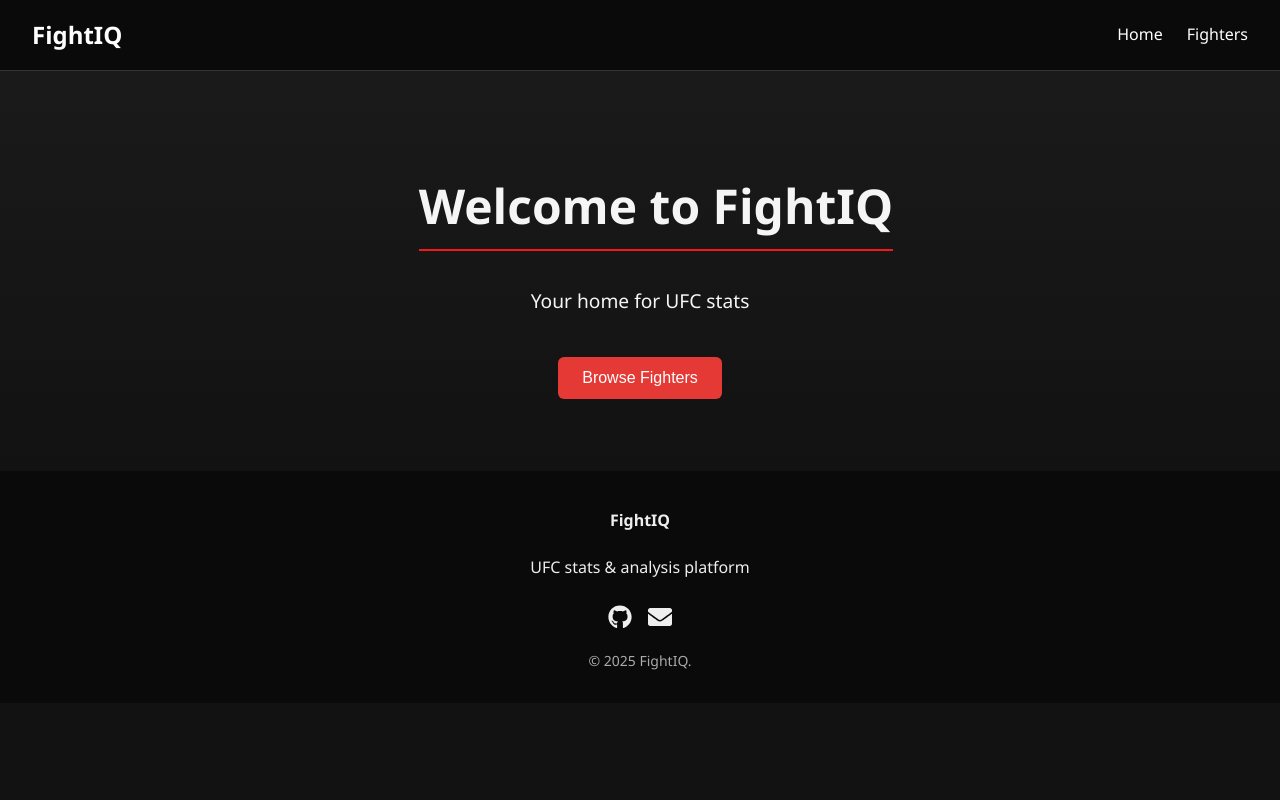
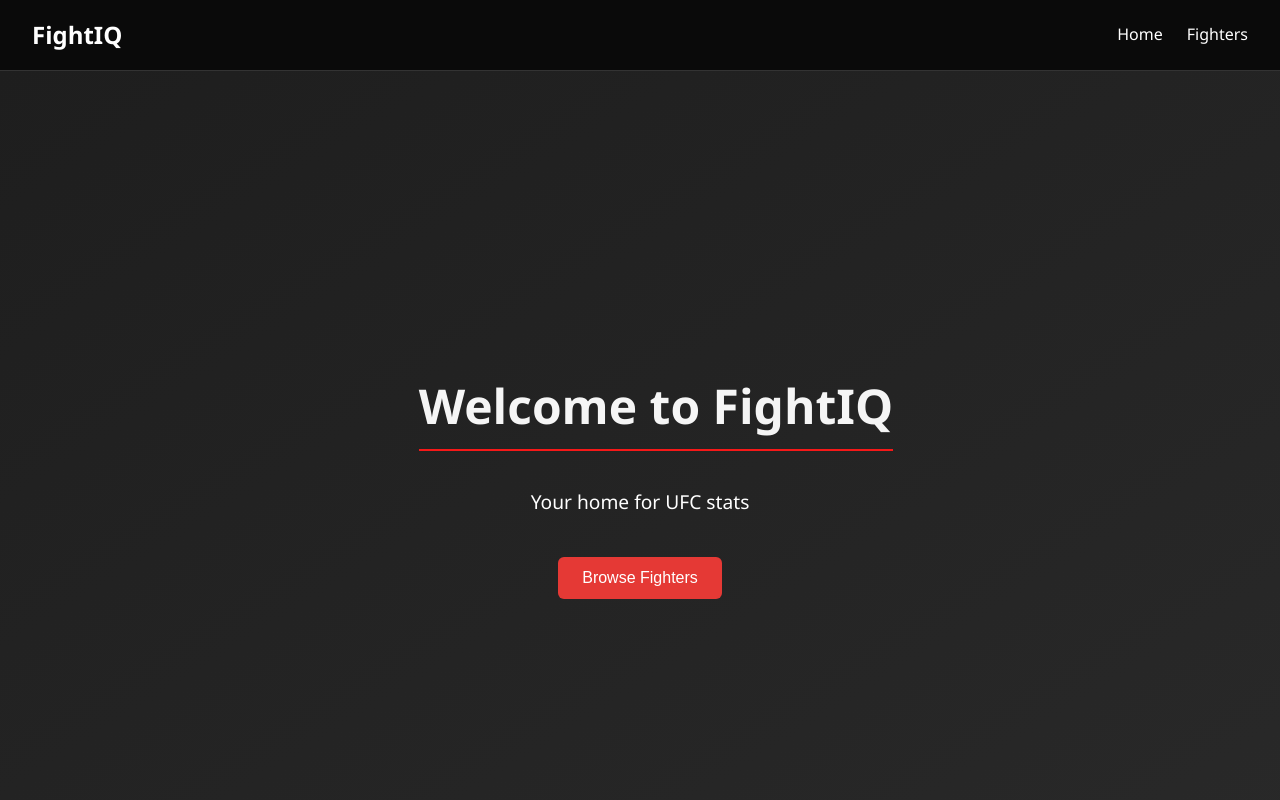
Before and after one commit to etb24/FightIQ, a React (Create React App) app in the folder frontend/: page / in a window 1280 px wide. Shown: the top 800 px of the page. Built offline with nearby package versions, Linux system fonts and the light colour scheme.

Commit message:
landing page

```diff
--- a/frontend/src/pages/HomePage/HomePage.css
+++ b/frontend/src/pages/HomePage/HomePage.css
@@ -1,8 +1,13 @@
 .hero {
     text-align: center;
-    padding: 4rem 2rem;
-    background: linear-gradient(to bottom, #1a1a1a, #121212);
-    color: #f5f5f5;
+    padding: 4rem 1rem;
+    background: linear-gradient(to bottom right, #1e1e1e, #292929);
+    color: white;
+    min-height: 100vh;
+    display: flex;
+    flex-direction: column;
+    justify-content: center;
+    align-items: center;
 }
 
 .hero h1 {
```
